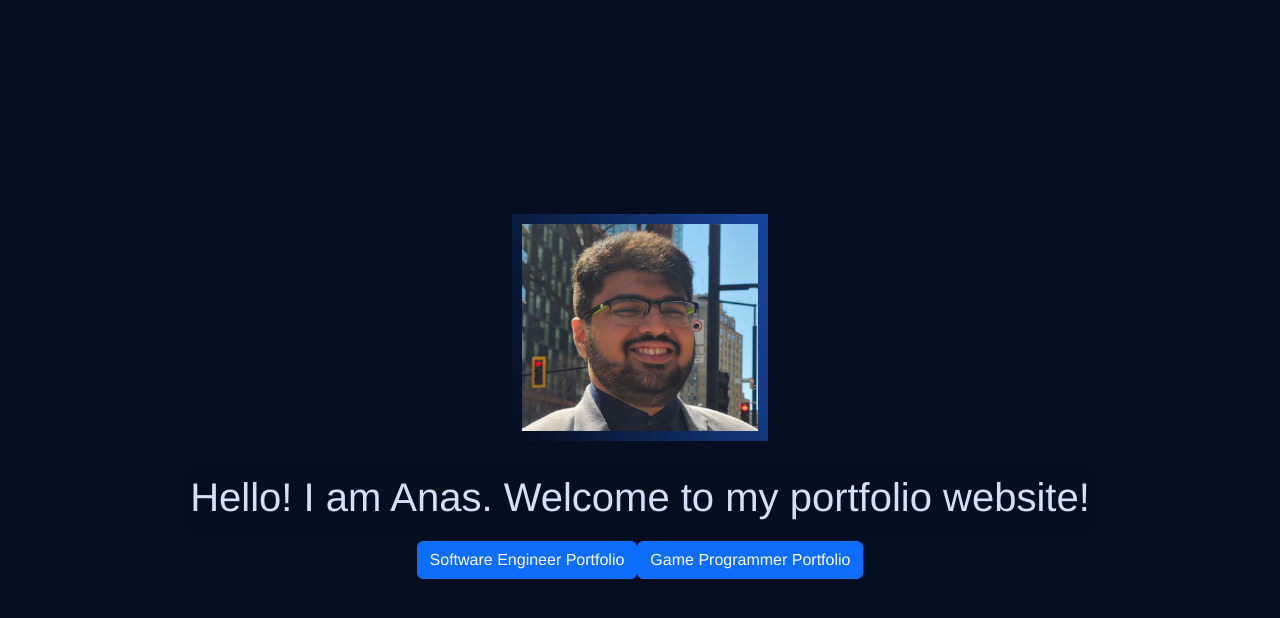
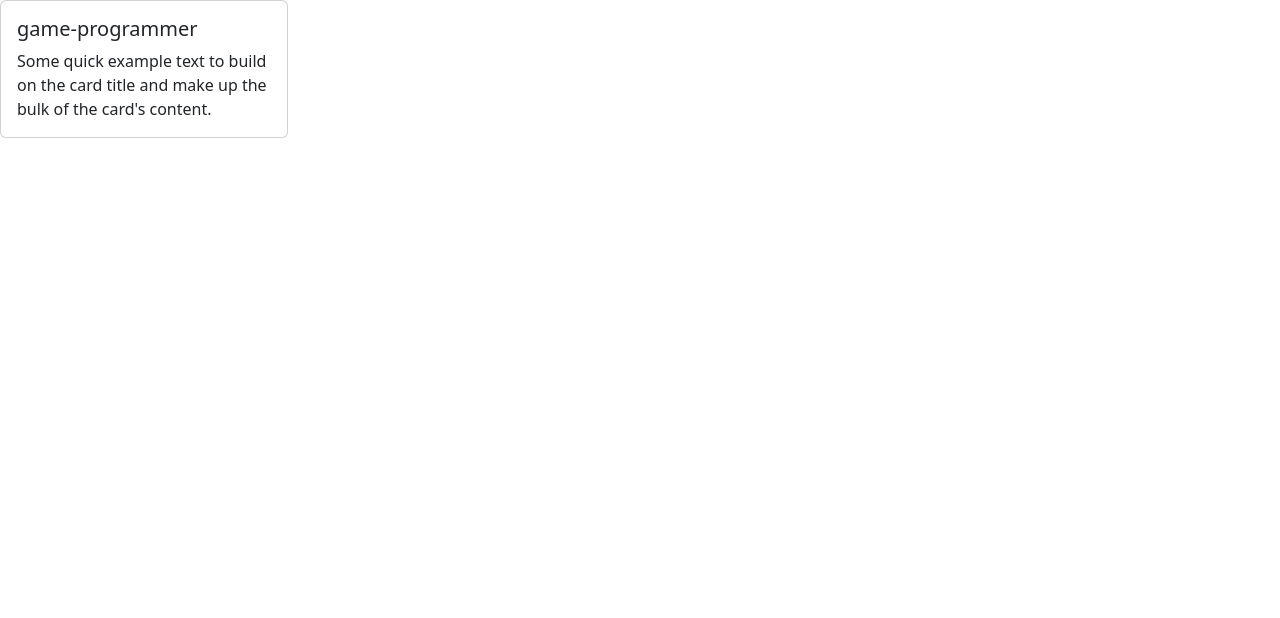
Before and after one commit to DrakeHunterK7/MyPortfolio, a React (Create React App) app: page /portfolio/game-programmer in a window 1280 px wide. Shown: the top 618 px of the page. Built offline with nearby package versions, Linux system fonts and the light colour scheme.

Commit message:
Added basic routing with path reading using useMatch

```diff
--- a/package.json
+++ b/package.json
@@ -52,6 +52,7 @@
     "eslint-config-prettier": "^8.8.0",
     "eslint-config-react": "^1.1.7",
     "eslint-plugin-prettier": "^4.2.1",
-    "prettier": "^2.8.8"
+    "prettier": "^2.8.8",
+    "react-router-dom": "^6.11.1"
   }
 }
--- a/src/Pages/HomePage.tsx
+++ b/src/Pages/HomePage.tsx
@@ -1,25 +1,24 @@
-import React from 'react';
-import logo from './logo.svg';
-import './App.css';
-import { ReactDOM } from 'react';
+
+import { useState } from "react";
+import { useMatch } from "react-router-dom";
+import { Card } from "react-bootstrap";
 
 function HomePage() {
+
+  const match = useMatch('portfolio/:portfolioType');
+  var [ pType, setPType ] = useState(match?.params.portfolioType);
+
   return (
-    <div className="App">
-      <header className="App-header">
-        <img src={logo} className="App-logo" alt="logo" />
-        <p>
-          Edit <code>src/App.tsx</code> and save to reload.
-        </p>
-        <a
-          className="App-link"
-          href="https://reactjs.org"
-          target="_blank"
-          rel="noopener noreferrer"
-        >
-          Learn React
-        </a>
-      </header>
+    <div className="HomePage">
+      <Card style={{ width: '18rem' }}>
+      <Card.Body>
+        <Card.Title>{pType}</Card.Title>
+        <Card.Text>
+          Some quick example text to build on the card title and make up the
+          bulk of the card's content.
+        </Card.Text>
+      </Card.Body>
+    </Card>
     </div>
   );
 }
--- a/src/Pages/Intro.tsx
+++ b/src/Pages/Intro.tsx
@@ -5,20 +5,12 @@ import { Button } from 'react-bootstrap';
 import selfie from '../Assets/latest-front-photo.jpg';
 import gamedevImage from '../Assets/gamedev-collage2.png';
 import soenImage from '../Assets/soen-collage.png';
+import { Link } from 'react-router-dom';
 
 function Intro() {
 
-  const images = ["none", gamedevImage]
-  var [showImage, setShowImage] = React.useState(false)
-  var [bgImage, setBgImage] = useState(images[0])
   var [bgImageClass1, setBgImageClass1] = useState("imgFadeOut")
   var [bgImageClass2, setBgImageClass2] = useState("imgFadeOut")
-  // var [bgOpacity, setBgOpacity] = useState(0.0)
-
-
-  function changeOpacity(direction: Number){
-
-  }
 
   return (
     <div className="Intro">
@@ -36,14 +28,20 @@ function Intro() {
 
           <div className="Intro-buttons">
 
+          <Link to={`/portfolio/software-engineer`}>
             <Button variant="primary" className="soen-button"
             onMouseEnter={() => setBgImageClass2("imgFadeIn")}
             onMouseLeave={() => setBgImageClass2("imgFadeOut")}
             >Software Engineer Portfolio</Button>
+          </Link>
 
-            <Button variant="primary" className="gamedev-button"
-            onMouseEnter={() => setBgImageClass1("imgFadeIn")}
-            onMouseLeave={() => setBgImageClass1("imgFadeOut")}>Game Programmer Portfolio</Button>
+            <Link to={`/portfolio/game-programmer`}>
+              <Button variant="primary" className="gamedev-button"
+                onMouseEnter={() => setBgImageClass1("imgFadeIn")}
+                onMouseLeave={() => setBgImageClass1("imgFadeOut")}>Game Programmer Portfolio
+              </Button>
+            </Link>
+
           </div>
       </header>
     </div>
--- a/src/index.tsx
+++ b/src/index.tsx
@@ -4,14 +4,20 @@ import './index.scss';
 import Intro from 'Pages/Intro';
 import reportWebVitals from './reportWebVitals';
 import 'bootstrap/dist/css/bootstrap.min.css';
+import { BrowserRouter, Routes, Route } from "react-router-dom"
+import HomePage from 'Pages/HomePage';
 
 const root = ReactDOM.createRoot(
   document.getElementById('root') as HTMLElement
 );
 root.render(
-  <React.StrictMode>
-    <Intro />
-  </React.StrictMode>
+  <BrowserRouter>
+    <Routes>
+      <Route index element={<Intro/>} />
+      <Route path="portfolio/game-programmer" element={<HomePage />} />
+      <Route path="portfolio/software-engineer" element={<HomePage />} />
+    </Routes>
+  </BrowserRouter>
 );
 
 // If you want to start measuring performance in your app, pass a function
```
Also changed, not shown: 1 other file (tests, documents, lock files or other folders).
